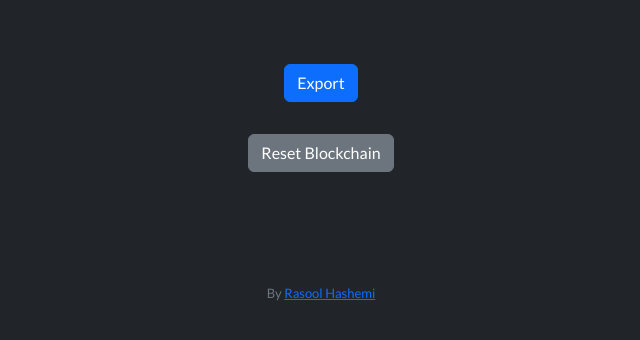
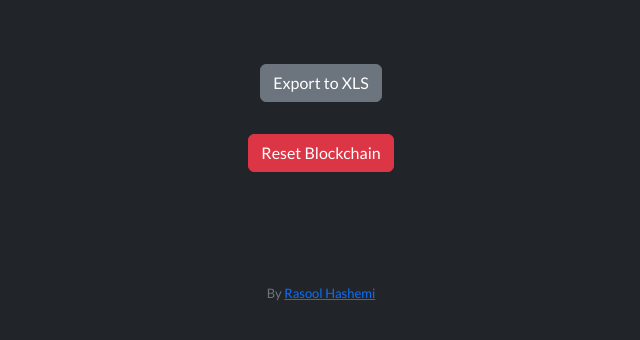
Before and after one commit to hawshemi/Blockchain, a Flask app: page /history in a window 1280 px wide. Shown: the part 232-572 px from the top of the page, without its empty margins (319-959 px from the left). Run offline with Flask 2, Linux system fonts and the light colour scheme; data that the repository does not hold is empty; some libraries are stand-ins or nearby versions.

Commit message:
Added Export button.
Export from Table to Excel(XLS).

```diff
--- a/templates/history.html
+++ b/templates/history.html
@@ -32,10 +32,10 @@
             </tbody>
         </table>
 
-        <button class="btn btn-primary" onclick="table2Excel()">Export</button>
+        <button class="btn btn-secondary" onclick="table2Excel()">Export to XLS</button>
 
         <form action="/delete" method="post">
-          <input class="btn btn-secondary" type="submit" value="Reset Blockchain">
+          <input class="btn btn-danger" type="submit" value="Reset Blockchain">
         </form>
 
 {% endblock %}
```
